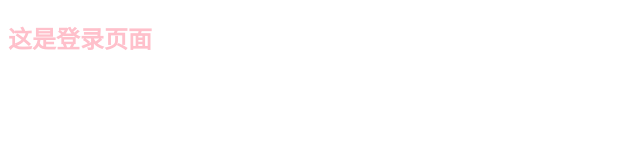
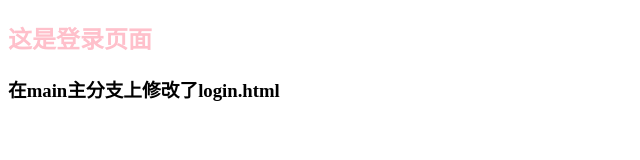
Before and after one commit to soulLuffy/project_02, a plain HTML site: page login.html in a window 1280 px wide. Shown: the whole page, without its empty margins (0-640 px from the left). Drawn offline with Linux system fonts and the light colour scheme.

Commit message:
在main主分支上修改login.html

```diff
--- a/login.html
+++ b/login.html
@@ -9,5 +9,6 @@
 </head>
 <body>
     <h2>这是登录页面</h2>
+    <h3>在main主分支上修改了login.html</h3>
 </body>
 </html>
```
